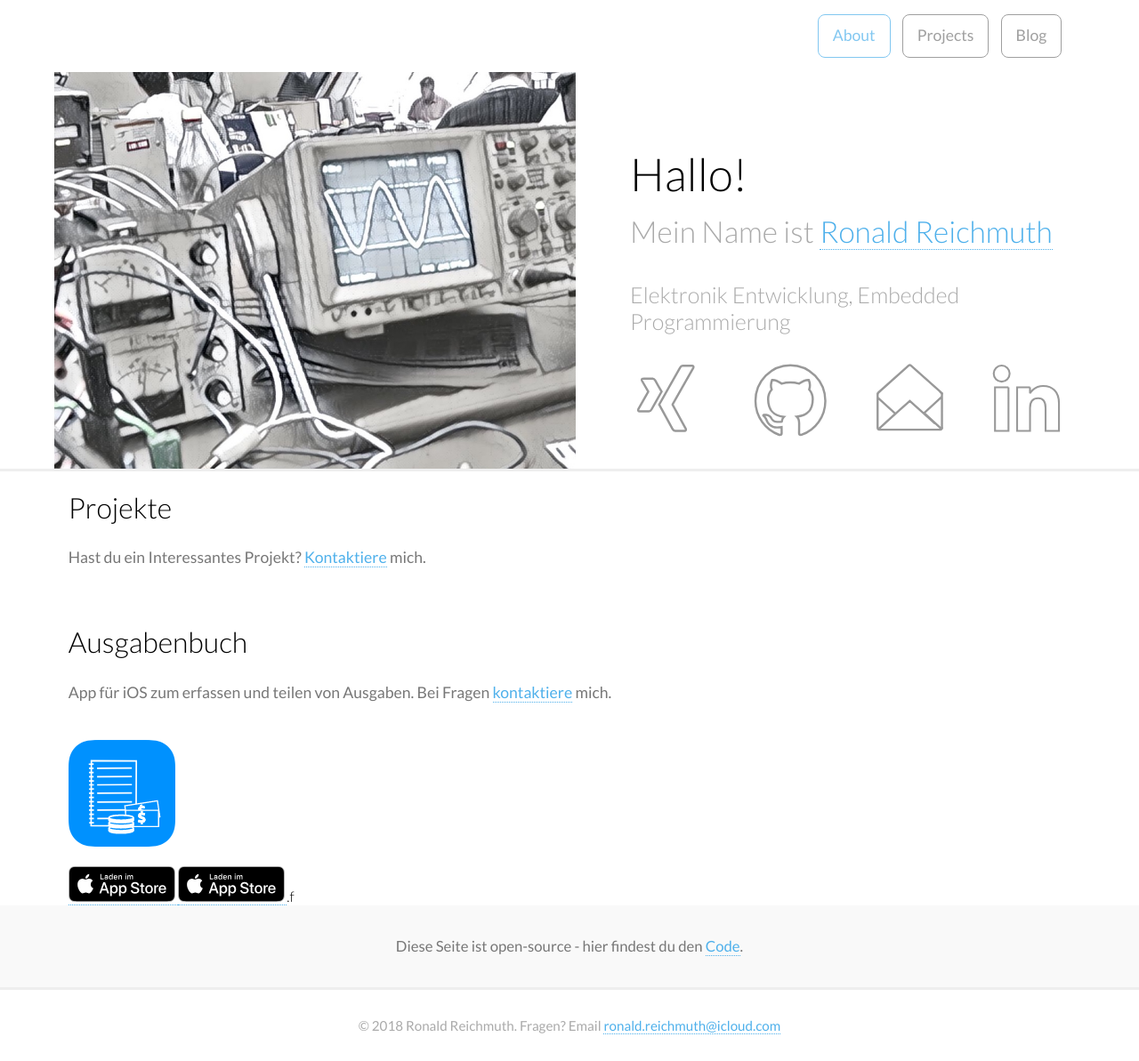
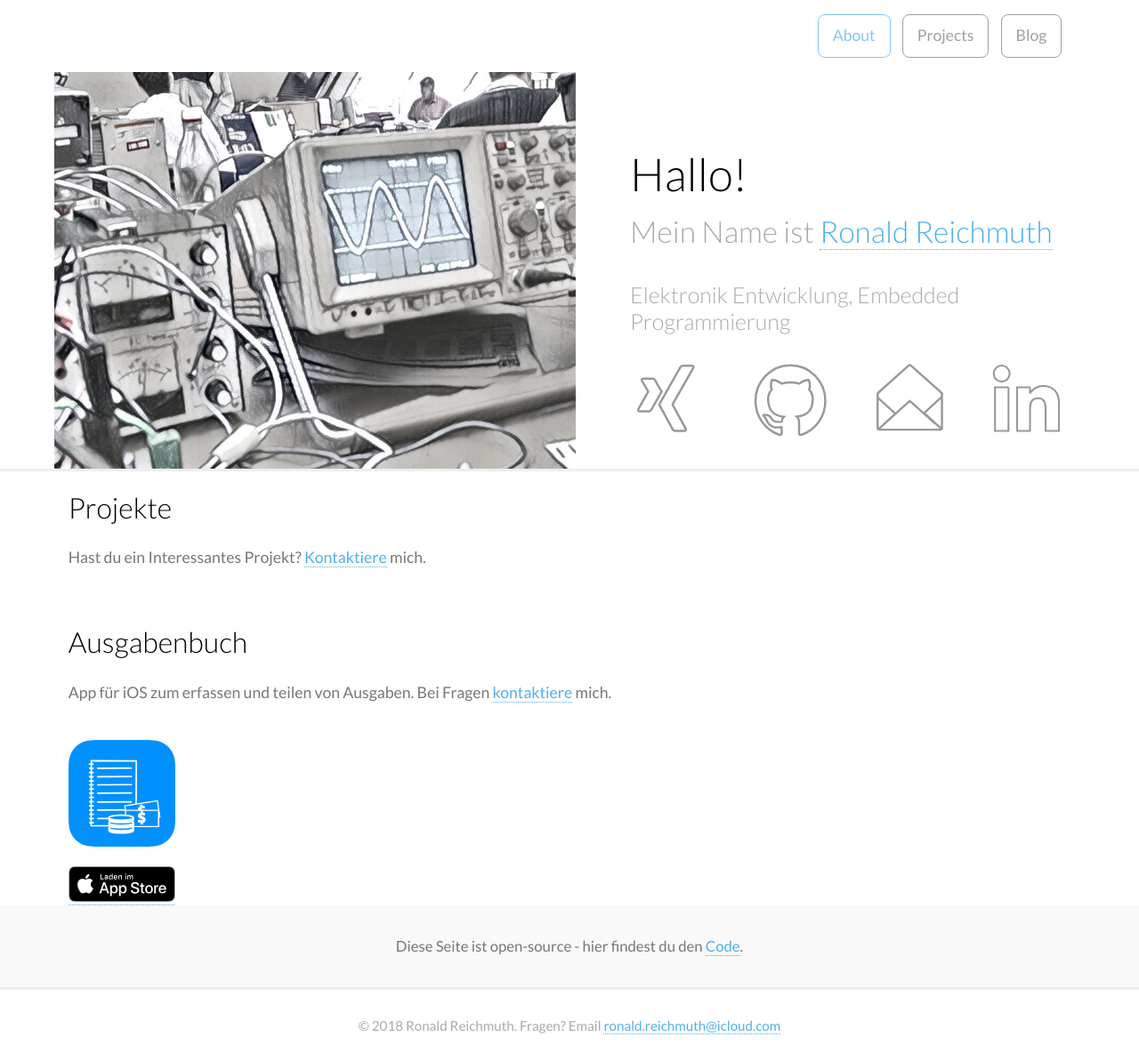
Before and after one commit to ronaldreichmuth/ronaldreichmuth.github.io, a Jekyll site: the page built from projects/index.html, in a window 1280 px wide. Shown: the whole page at 89% size. Built offline with Jekyll 4.4.1, drawn with Linux system fonts in a browser that asks for light colours.

Commit message:
Update index.html

```diff
--- a/projects/index.html
+++ b/projects/index.html
@@ -13,16 +13,10 @@ title: Projekte
 <br>
 <br>
 
-<a href="https://itunes.apple.com/ch/app/ausgabenbuch/id1366357145?mt=8" class="svg">
-    <object data="/assets/images/App_Store_Badge.svg" type="image/svg+xml">
-        <span>Your browser doesn't support SVG images</span>
-    </object>
-</a>
-
-<a href="https://itunes.apple.com/ch/app/ausgabenbuch/id1366357145?mt=8" class="svg">
+<a xlink:href="https://itunes.apple.com/ch/app/ausgabenbuch/id1366357145?mt=8">
   <object data="/assets/images/App_Store_Badge.svg" type="image/svg+xml" class="mailicon">
   </object>
 </a>
 
-.f
+
 <br>
```
